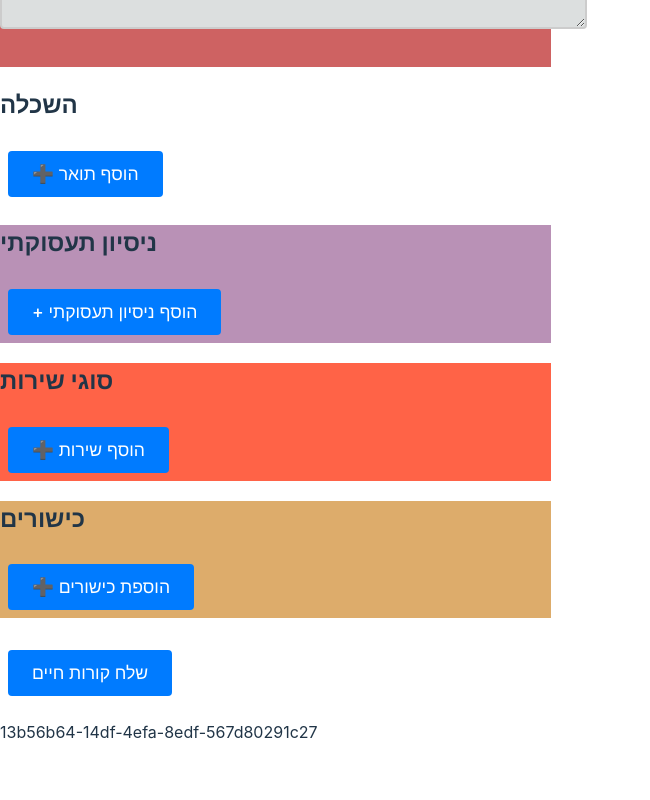
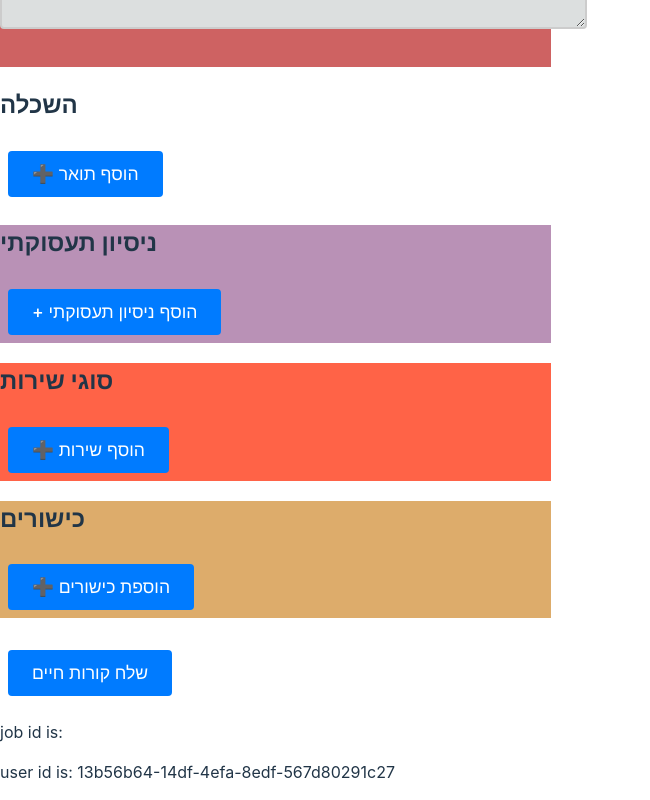
Before and after one commit to talyaron/Jobot, a React (Vite) app in the folder client/: page /candidate/cv in a window 1280 px wide. Shown: the part 598-1398 px from the top of the page, without its empty margins (0-650 px from the left). Before the commit the page ends 1358 px from the top, so only its background shows below. Built offline with nearby package versions, Linux system fonts and the light colour scheme.

Commit message:
ה אי די נשלח לרידקס אבל לא מודפס לא בדפדפן

```diff
--- a/client/src/redux/cv/cvSlice.ts
+++ b/client/src/redux/cv/cvSlice.ts
@@ -2,7 +2,8 @@ import { createSlice, PayloadAction } from "@reduxjs/toolkit";
 
 // ממשקי הנתונים
 interface PersonalInformationState {
-    userId: string,
+    userId: string;
+    jobId: string;
     firstName: string;
     lastName: string;
     email: string;
@@ -56,6 +57,7 @@ interface CvState {
 const initialState: CvState = {
     personalInformation: {
         userId: crypto.randomUUID(),
+        jobId: "",
         firstName: "",
         lastName: "",
         email: "",
--- a/client/src/view/pages/designCvWizard/allComponents/AllComponents.tsx
+++ b/client/src/view/pages/designCvWizard/allComponents/AllComponents.tsx
@@ -43,7 +43,8 @@ const AllComponents = () => {
       <Skills />
       <br />
       <button onClick={sendCvFormToServer}>שלח קורות חיים</button>
-      <p>{cvForm.personalInformation.userId}</p>
+      <p>job id is: {cvForm.personalInformation.jobId}</p>
+      <p>user id is: {cvForm.personalInformation.userId}</p>
       <p>{cvForm.personalInformation?.firstName}</p>
       <p>{cvForm.personalInformation?.lastName}</p>
       <div>
--- a/client/src/view/pages/results/Results.tsx
+++ b/client/src/view/pages/results/Results.tsx
@@ -2,15 +2,28 @@ import { useJobs } from "./ResultsVM";
 import JobCard from "../../components/jobCard/JobCard";
 import styles from "./Results.module.scss";
 import { Link, useParams } from "react-router";
-import { useAllComponentsVM} from "../../pages/designCvWizard/allComponents/AllComponentsVM"
+import { useAllComponentsVM } from "../../pages/designCvWizard/allComponents/AllComponentsVM";
+import { updatePersonalInformation } from "../../../redux/cv/cvSlice";
+import { useDispatch, useSelector } from "react-redux";
+import { RootState } from "../../../redux/store";
 
 const Results = () => {
   const { jobIds, savedJobIds, loading, error, saveJob } = useJobs();
   const { isCvFill } = useAllComponentsVM();
+  const dispatch = useDispatch();
+  const personalInformation = useSelector(
+    (state: RootState) => state.cvForm.personalInformation
+  );
 
   if (loading) return <p>Loading...</p>;
   if (error) return <p>Error: {error}</p>;
   if (jobIds.length === 0) return <p>No jobs found.</p>;
+
+  function setIdJobInCvForm(jobId: string) {
+    dispatch(
+      updatePersonalInformation({ ...personalInformation, [jobId]: jobId })
+    );
+  }
 
   return (
     <div className={styles.resultsContainer}>
@@ -31,14 +44,15 @@ const Results = () => {
     ))}
 </div> */}
 
-            <button><Link to="cv" style={{color:"white"}}>{isCvFill? "Update CV" : "Add CV"}</Link></button>
+              <button onClick={() => setIdJobInCvForm(jobId)}>
+                <Link to="cv" style={{ color: "white" }}>
+                  {isCvFill ? "Update CV" : "Add CV"}
+                </Link>
+              </button>
             </>
-
-          )
-          }
+          )}
         </div>
-      )
-      )}
+      ))}
     </div>
   );
 };
```
